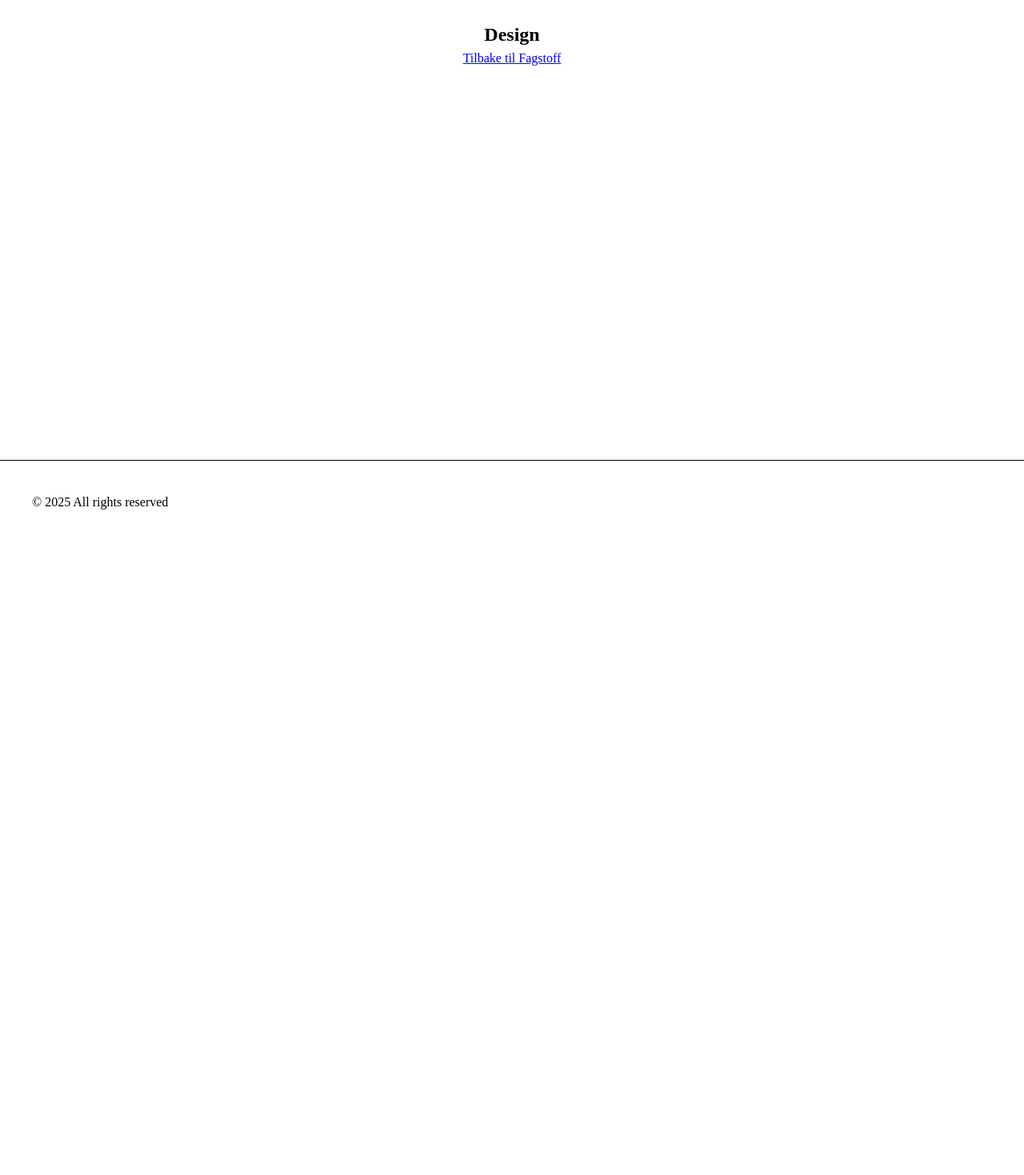
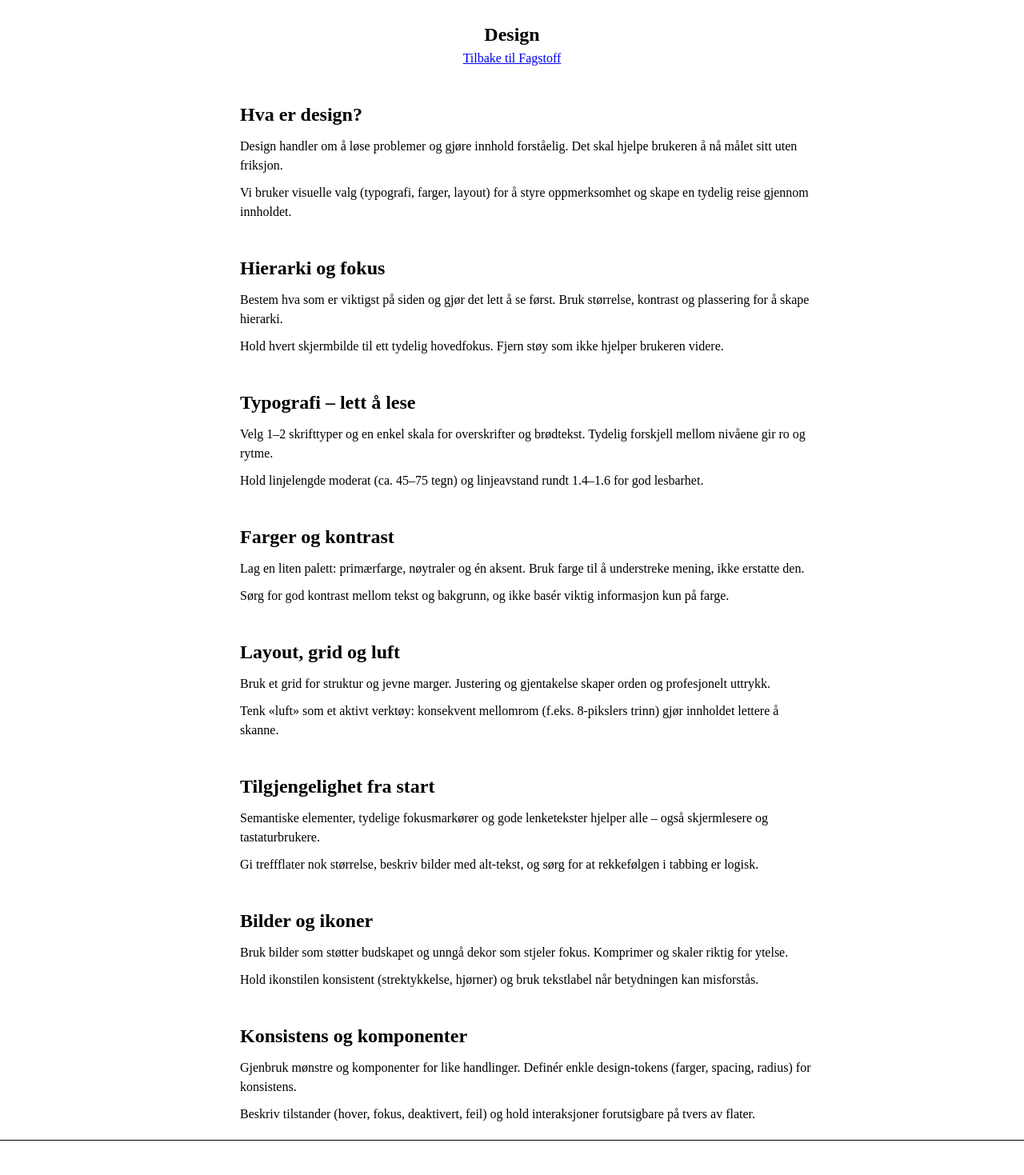
Before and after one commit to alekskosta/arbeidskrav02-aleksander-og-ola, a Next.js app: page /fagstoff/design in a window 1280 px wide. Shown: the part 120-1589 px from the top of the page at 80% size. Before the commit the page ends 800 px from the top, so only its background shows below. Built offline with nearby package versions, Linux system fonts and the light colour scheme.

Commit message:
Satt opp designkomponent og mappet ut info

```diff
--- a/app/fagstoff/design/page.tsx
+++ b/app/fagstoff/design/page.tsx
@@ -1,3 +1,4 @@
+import DesignSection from "@/components/DesignSection";
 import Link from "next/link";
 
 export const metadata = {
@@ -7,9 +8,12 @@ export const metadata = {
 
 export default function Design() {
   return (
-    <main className="mainFront">
-      <h2>Design</h2>
-      <Link href="/fagstoff">Tilbake til Fagstoff</Link>
+    <main>
+      <article className="mainFront">
+        <h2>Design</h2>
+        <Link href="/fagstoff">Tilbake til Fagstoff</Link>
+      </article>
+      <DesignSection />
     </main>
   );
 }
--- /dev/null
+++ b/components/DesignSection.tsx
@@ -0,0 +1,17 @@
+import { showDesignSection } from "@/data/info";
+
+export default function DesignSection() {
+  const data = showDesignSection();
+  return (
+    <section className="section-component">
+      {data.map((sec) => (
+        <article className="article-component" key={sec.id}>
+          <h2>{sec.title}</h2>
+          {sec.text.map((p) => (
+            <p key={p}>{p}</p>
+          ))}
+        </article>
+      ))}
+    </section>
+  );
+}
--- a/data/info.ts
+++ b/data/info.ts
@@ -243,3 +243,80 @@ const HTML_SECTIONS: HtmlSection[] = [
 export function showHtmlSection(): HtmlSection[] {
   return HTML_SECTIONS;
 }
+
+type DesignSection = {
+  id: number;
+  title: string;
+  text: string[];
+};
+
+const DESIGN_SECTIONS: DesignSection[] = [
+  {
+    id: 1,
+    title: "Hva er design?",
+    text: [
+      "Design handler om å løse problemer og gjøre innhold forståelig. Det skal hjelpe brukeren å nå målet sitt uten friksjon.",
+      "Vi bruker visuelle valg (typografi, farger, layout) for å styre oppmerksomhet og skape en tydelig reise gjennom innholdet.",
+    ],
+  },
+  {
+    id: 2,
+    title: "Hierarki og fokus",
+    text: [
+      "Bestem hva som er viktigst på siden og gjør det lett å se først. Bruk størrelse, kontrast og plassering for å skape hierarki.",
+      "Hold hvert skjermbilde til ett tydelig hovedfokus. Fjern støy som ikke hjelper brukeren videre.",
+    ],
+  },
+  {
+    id: 3,
+    title: "Typografi – lett å lese",
+    text: [
+      "Velg 1–2 skrifttyper og en enkel skala for overskrifter og brødtekst. Tydelig forskjell mellom nivåene gir ro og rytme.",
+      "Hold linjelengde moderat (ca. 45–75 tegn) og linjeavstand rundt 1.4–1.6 for god lesbarhet.",
+    ],
+  },
+  {
+    id: 4,
+    title: "Farger og kontrast",
+    text: [
+      "Lag en liten palett: primærfarge, nøytraler og én aksent. Bruk farge til å understreke mening, ikke erstatte den.",
+      "Sørg for god kontrast mellom tekst og bakgrunn, og ikke basér viktig informasjon kun på farge.",
+    ],
+  },
+  {
+    id: 5,
+    title: "Layout, grid og luft",
+    text: [
+      "Bruk et grid for struktur og jevne marger. Justering og gjentakelse skaper orden og profesjonelt uttrykk.",
+      "Tenk «luft» som et aktivt verktøy: konsekvent mellomrom (f.eks. 8-pikslers trinn) gjør innholdet lettere å skanne.",
+    ],
+  },
+  {
+    id: 6,
+    title: "Tilgjengelighet fra start",
+    text: [
+      "Semantiske elementer, tydelige fokusmarkører og gode lenketekster hjelper alle – også skjermlesere og tastaturbrukere.",
+      "Gi treffflater nok størrelse, beskriv bilder med alt-tekst, og sørg for at rekkefølgen i tabbing er logisk.",
+    ],
+  },
+  {
+    id: 7,
+    title: "Bilder og ikoner",
+    text: [
+      "Bruk bilder som støtter budskapet og unngå dekor som stjeler fokus. Komprimer og skaler riktig for ytelse.",
+      "Hold ikonstilen konsistent (strektykkelse, hjørner) og bruk tekstlabel når betydningen kan misforstås.",
+    ],
+  },
+  {
+    id: 8,
+    title: "Konsistens og komponenter",
+    text: [
+      "Gjenbruk mønstre og komponenter for like handlinger. Definér enkle design-tokens (farger, spacing, radius) for konsistens.",
+      "Beskriv tilstander (hover, fokus, deaktivert, feil) og hold interaksjoner forutsigbare på tvers av flater.",
+    ],
+  },
+];
+
+export function showDesignSection(): DesignSection[] {
+  return DESIGN_SECTIONS;
+}
```
